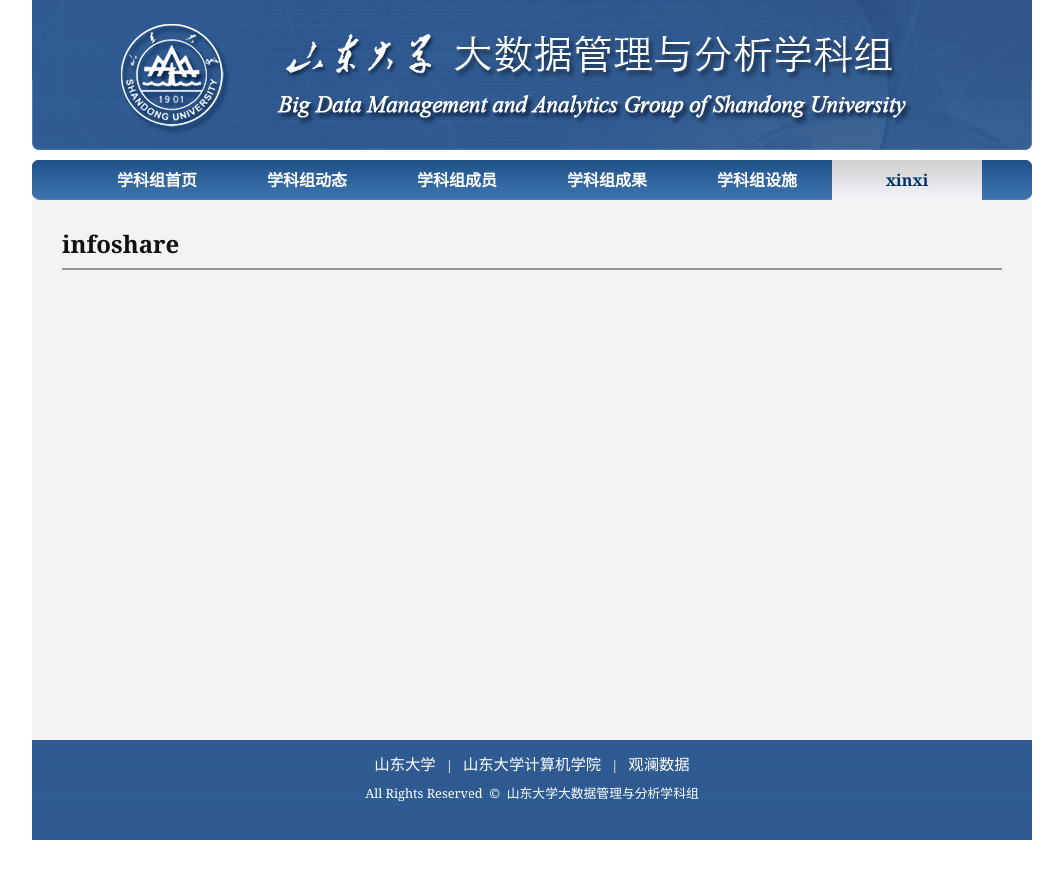
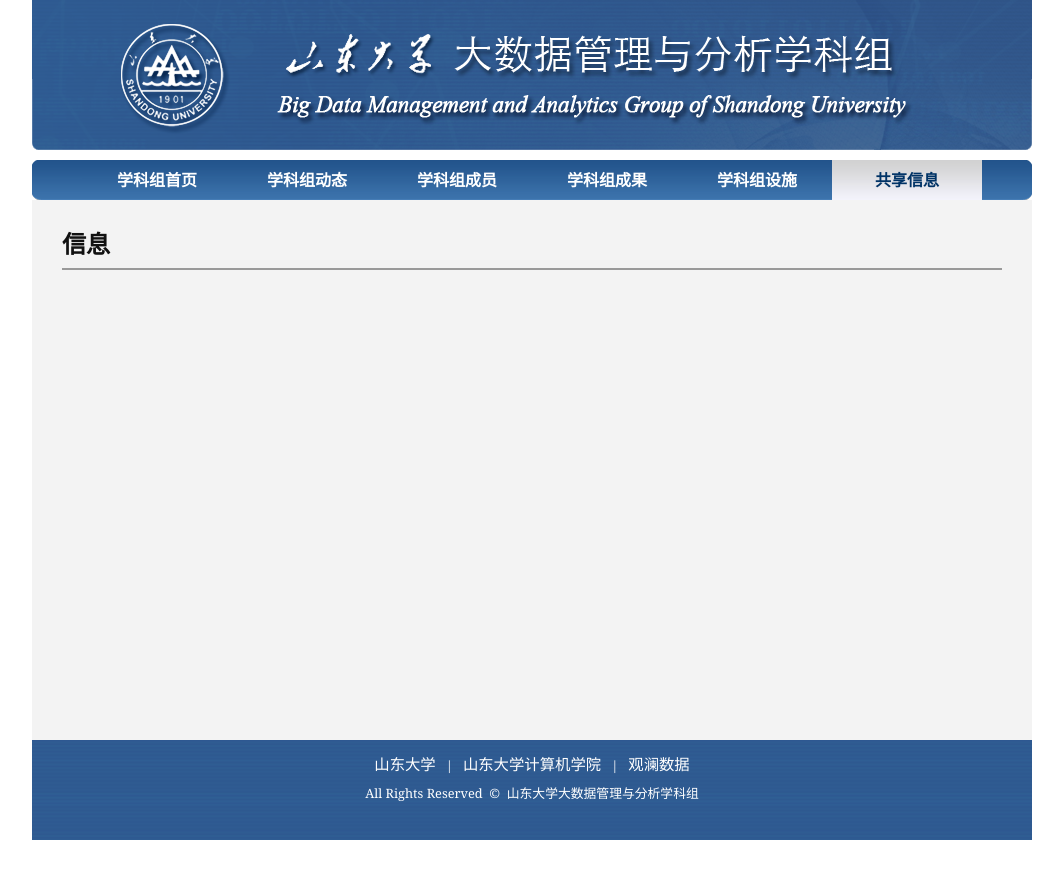
Before and after one commit to sdubigdata/bigdata-home, a Jekyll site: the page built from _source/infoshare.md, in a window 1280 px wide. Shown: the top 879 px of the page, without its empty margins (108-1171 px from the left). Built offline with Jekyll 4.4.1, drawn with Linux system fonts in a browser that asks for light colours.

Commit message:
filter news from post

```diff
--- a/_source/infoshare.md
+++ b/_source/infoshare.md
@@ -1,10 +1,10 @@
 ---
 layout: page
-title: xinxi
+title: 共享信息
 permalink: /infoshare/
 link: /infoshare/
 index: 6
 ---
 
 
-##infoshare
+##信息
--- a/_source/news/index.html
+++ b/_source/news/index.html
@@ -12,14 +12,16 @@
 {% for post in paginator.posts %}
  <div class="content">
  <ul class="post-list">
+ {% if post.categories == ‘news’%}
     <li><a href="{{ post.url | prepend: site.baseurl }}">{{ post.date | date: "%Y-%m-%d" }} {{post.title}}</a></li>
+	{% endif %}
   </ul>
 </div>
 {% endfor %}
 
 <!-- Pagination links -->
 <div class="pagination">
-  {% if paginator.previous_page %}
+
     <a href="{{ paginator.previous_page_path }}" class="previous">上一页</a>
   {% endif %}
   <span class="page_number ">当前第{{ paginator.page }}页，共{{ paginator.total_pages }}页</span>
```
